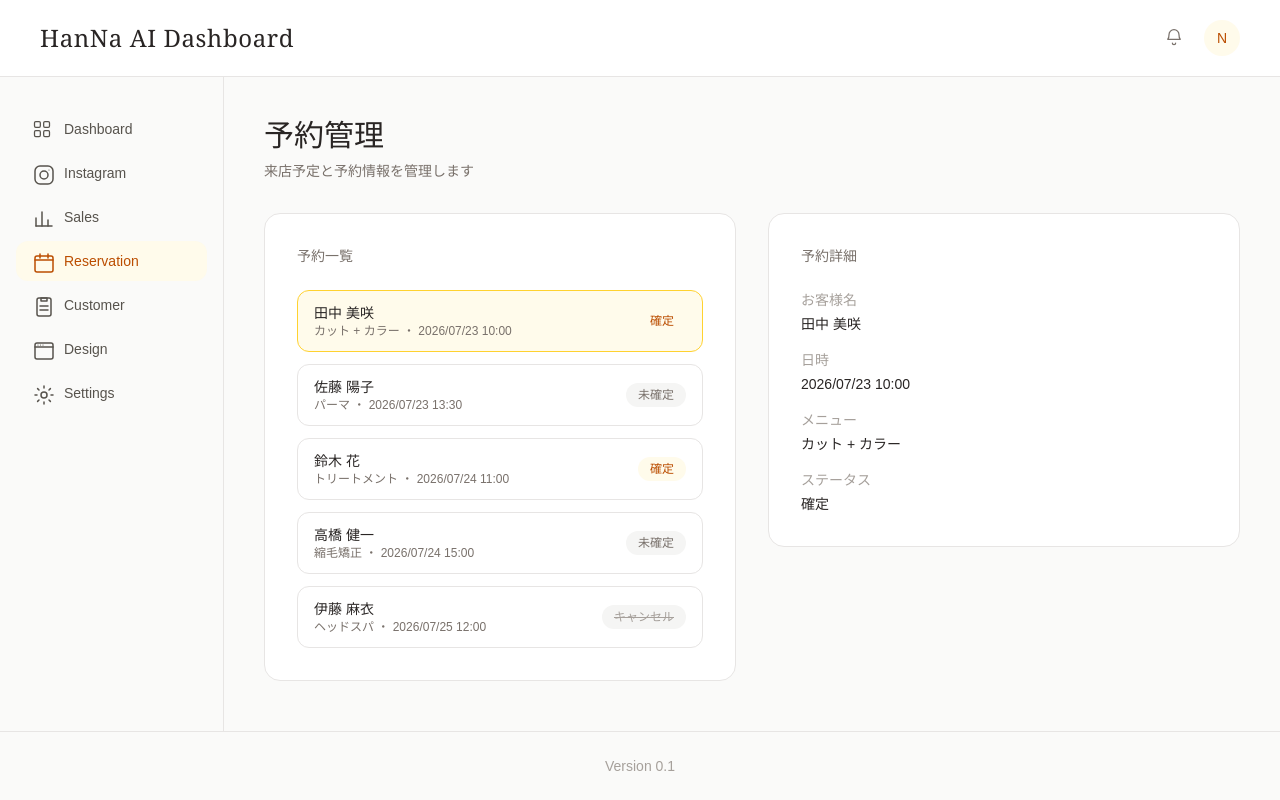
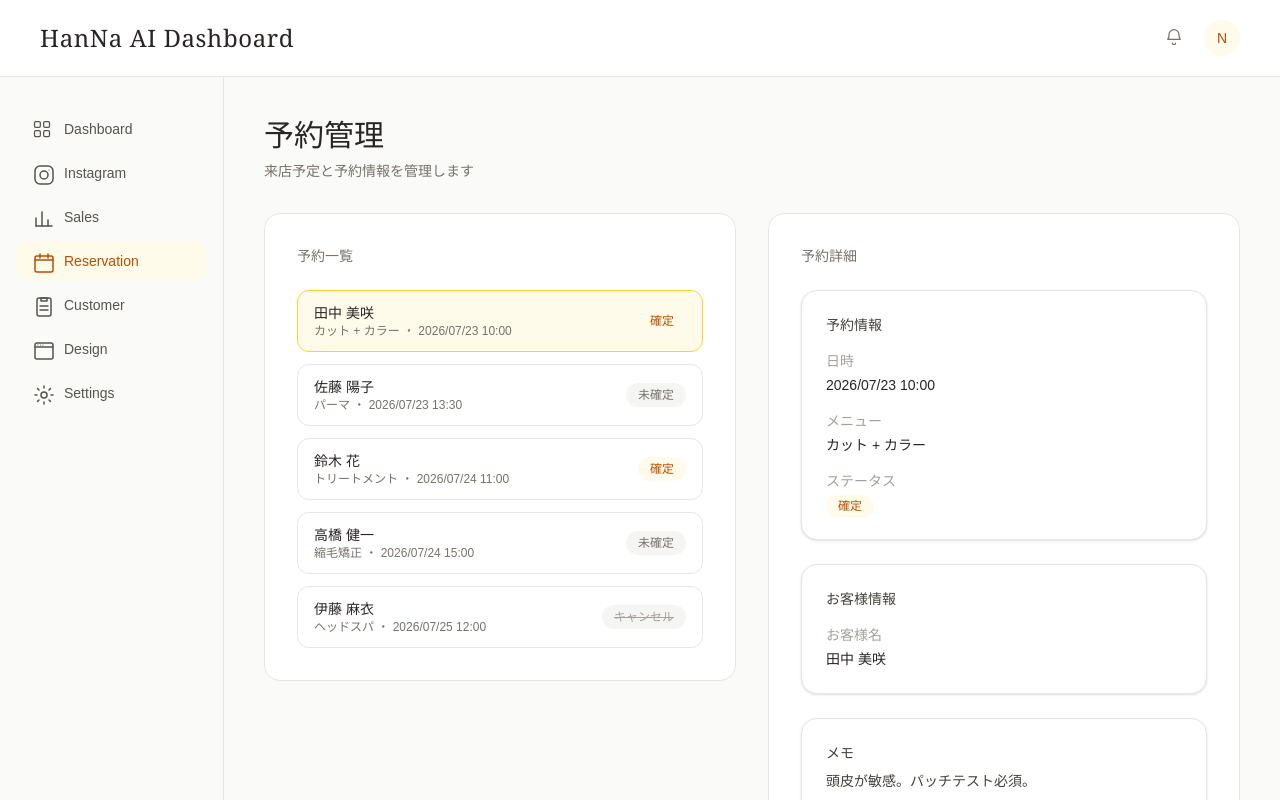
Before and after one commit to designhn924-web/hanna-ai-dashboard, a Next.js app: page /reservation in a window 1280 px wide. Shown: the top 800 px of the page. Built offline with nearby package versions, Linux system fonts and the light colour scheme.

Commit message:
refactor: apply Card and Badge to ReservationDetail

```diff
--- a/features/reservation/components/ReservationDetail.tsx
+++ b/features/reservation/components/ReservationDetail.tsx
@@ -1,3 +1,5 @@
+import Badge from "@/components/ui/Badge";
+import Card from "@/components/ui/Card";
 import type { Reservation } from "../types/reservation";
 
 type ReservationDetailProps = {
@@ -20,23 +22,52 @@ export default function ReservationDetail({
   }
 
   return (
+    <div className="flex flex-col gap-6">
+      <Card>
+        <h3 className="mb-4 text-sm font-medium text-stone-700">予約情報</h3>
+
         <dl className="flex flex-col gap-4 text-sm">
-      <div>
-        <dt className="text-stone-400">お客様名</dt>
-        <dd className="mt-1 text-stone-800">{reservation.customerName}</dd>
-      </div>
           <div>
             <dt className="text-stone-400">日時</dt>
             <dd className="mt-1 text-stone-800">{reservation.datetime}</dd>
           </div>
+
           <div>
             <dt className="text-stone-400">メニュー</dt>
             <dd className="mt-1 text-stone-800">{reservation.menu}</dd>
           </div>
+
           <div>
             <dt className="text-stone-400">ステータス</dt>
-        <dd className="mt-1 text-stone-800">{reservation.status}</dd>
+            <dd className="mt-1">
+              <Badge tone="accent">{reservation.status}</Badge>
+            </dd>
           </div>
         </dl>
+      </Card>
+
+      <Card>
+        <h3 className="mb-4 text-sm font-medium text-stone-700">
+          お客様情報
+        </h3>
+
+        <dl className="flex flex-col gap-4 text-sm">
+          <div>
+            <dt className="text-stone-400">お客様名</dt>
+            <dd className="mt-1 text-stone-800">
+              {reservation.customerName}
+            </dd>
+          </div>
+        </dl>
+      </Card>
+
+      <Card>
+        <div>
+          <h3 className="text-sm font-medium text-stone-700">メモ</h3>
+
+          <p className="mt-2 text-sm text-stone-700">{reservation.memo}</p>
+        </div>
+      </Card>
+    </div>
   );
 }
--- a/features/reservation/data/reservations.ts
+++ b/features/reservation/data/reservations.ts
@@ -8,6 +8,7 @@ const dummyReservations: Reservation[] = [
     datetime: "2026/07/23 10:00",
     menu: "カット + カラー",
     status: "確定",
+    memo: "頭皮が敏感。パッチテスト必須。",
   },
   {
     id: "2",
@@ -15,6 +16,7 @@ const dummyReservations: Reservation[] = [
     datetime: "2026/07/23 13:30",
     menu: "パーマ",
     status: "未確定",
+    memo: "明るめのカラーを好む。",
   },
   {
     id: "3",
@@ -22,6 +24,7 @@ const dummyReservations: Reservation[] = [
     datetime: "2026/07/24 11:00",
     menu: "トリートメント",
     status: "確定",
+    memo: "次回はトリートメント希望。",
   },
   {
     id: "4",
@@ -29,6 +32,7 @@ const dummyReservations: Reservation[] = [
     datetime: "2026/07/24 15:00",
     menu: "縮毛矯正",
     status: "未確定",
+    memo: "施術中は静かに過ごしたいタイプ。",
   },
   {
     id: "5",
@@ -36,6 +40,7 @@ const dummyReservations: Reservation[] = [
     datetime: "2026/07/25 12:00",
     menu: "ヘッドスパ",
     status: "キャンセル",
+    memo: "香りの強いトリートメント剤はNG。",
   },
 ];
 
--- a/features/reservation/types/reservation.ts
+++ b/features/reservation/types/reservation.ts
@@ -5,4 +5,5 @@ export type Reservation = {
   datetime: string; // 日時
   menu: string; // メニュー
   status: "確定" | "未確定" | "キャンセル"; // ステータス
+  memo: string; // メモ
 };
```
Lines whose indentation alone changed are shown as unchanged.
